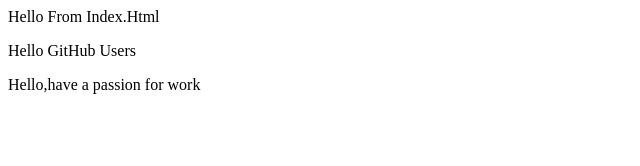
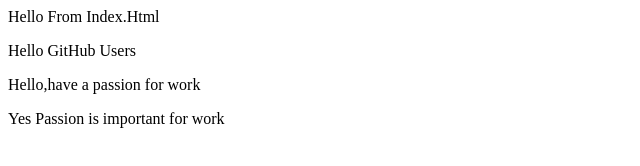
Before and after one commit to shubhamlearner/demo3, a plain HTML site: page index.html in a window 1280 px wide. Shown: the whole page, without its empty margins (0-640 px from the left). Drawn offline with Linux system fonts and the light colour scheme.

Commit message:
file updated from github

```diff
--- a/index.html
+++ b/index.html
@@ -1,3 +1,4 @@
 <p>Hello From Index.Html</p>
 <p>Hello GitHub Users</p>
 <p>Hello,have a passion for work</p>
+<p>Yes Passion is important for work</p>
```
